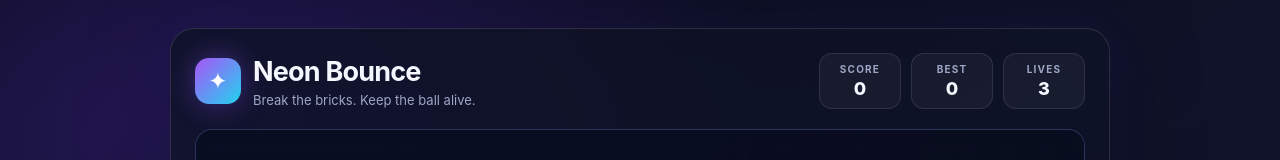
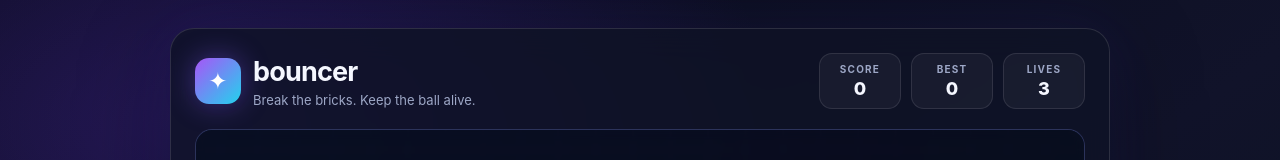
Before and after one commit to jonigour0-debug/bouncer, a plain HTML site: page index.html in a window 1280 px wide. Shown: the top 160 px of the page. Drawn offline with Linux system fonts and the light colour scheme.

Commit message:
Update index.html

```diff
--- a/index.html
+++ b/index.html
@@ -3,7 +3,7 @@
 <head>
   <meta charset="UTF-8" />
   <meta name="viewport" content="width=device-width, initial-scale=1.0" />
-  <title>Neon Bounce</title>
+  <title>bouncer</title>
   <style>
     :root {
       color-scheme: dark;
@@ -210,7 +210,7 @@
       <div class="brand">
         <div class="brand-icon" aria-hidden="true">✦</div>
         <div>
-          <h1>Neon Bounce</h1>
+          <h1>bouncer</h1>
           <p class="subtitle">Break the bricks. Keep the ball alive.</p>
         </div>
       </div>
```
